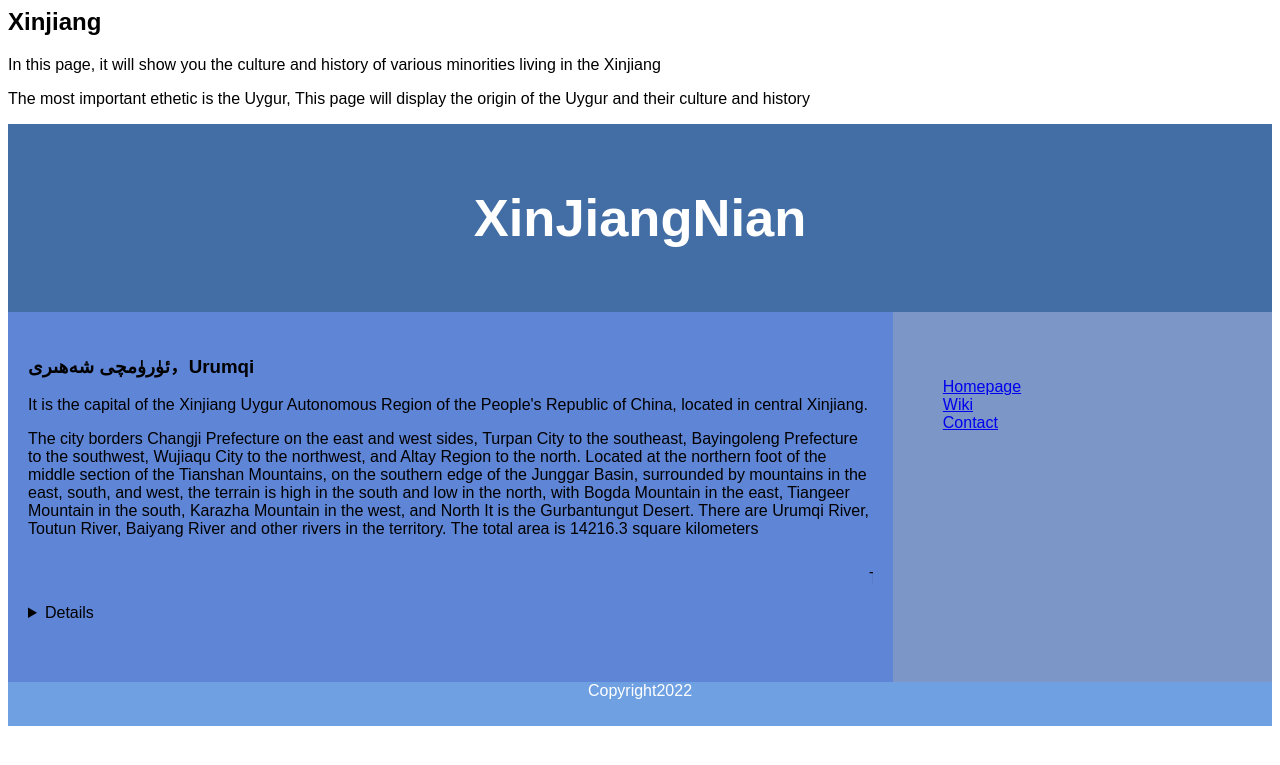
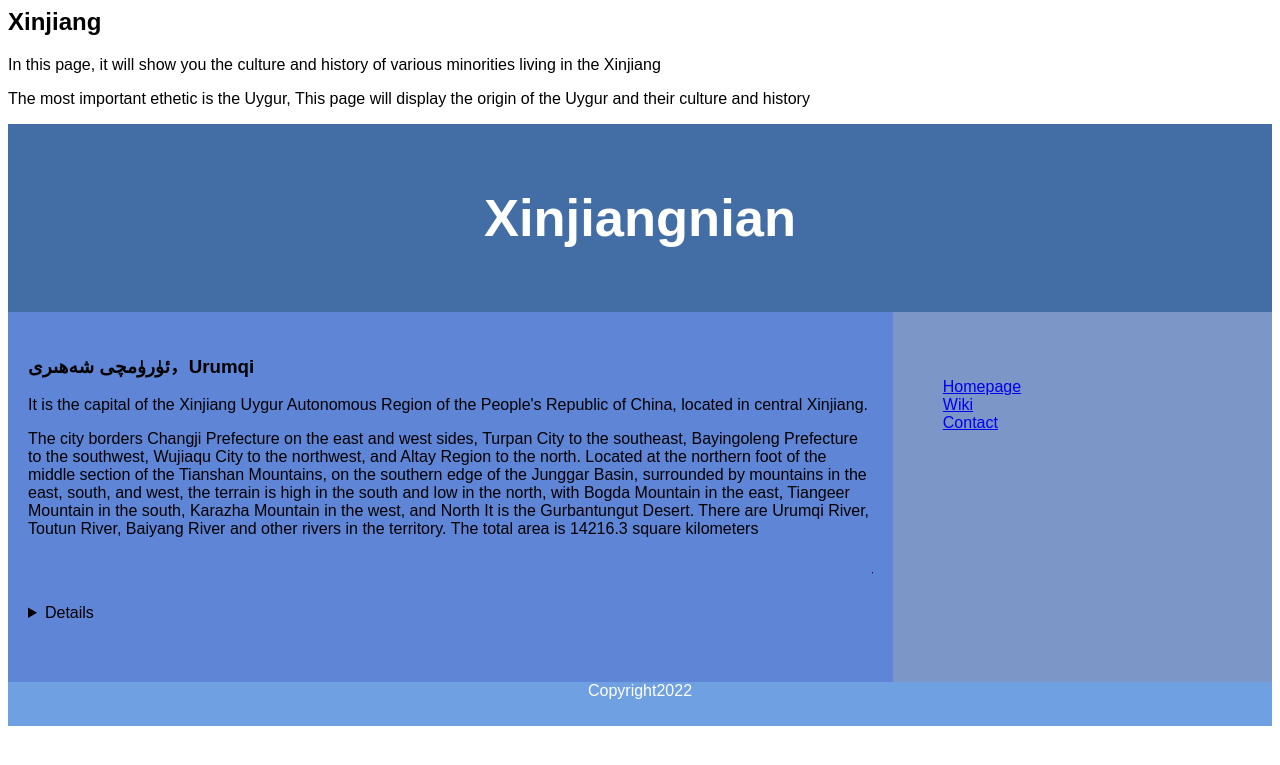
Before and after one commit to malydna/Chinese_Minorities, a Jekyll site: the page built from minorities/Xinjiang.html, in a window 1280 px wide. Shown: the top 765 px of the page. Built offline with Jekyll 4.4.1, drawn with Linux system fonts in a browser that asks for light colours.

```diff
--- a/_layouts/index.html
+++ b/_layouts/index.html
@@ -65,7 +65,7 @@
     <img src="https://www.nationsonline.org/maps/china_provinces_map1200.jpg" alt="China" usemap="#chinamap">
 
     <map name="chinamap">
-    <area shape="poly" coords="213.5, 310.5, 336.5, 245.5, 452.5, 383.5, 346.5, 498.5, 103.5, 525.5, 65.5, 398.5, 184.5, 362.5" alt="Xinjiang" href="{{ site.minorities.Xinjiang }}/Xinjiang">
+    <area shape="poly" coords="213.5, 310.5, 336.5, 245.5, 452.5, 383.5, 346.5, 498.5, 103.5, 525.5, 65.5, 398.5, 184.5, 362.5" alt="Xinjiang" href="{{ site.minorities.Xinjiang }}/xinjiang">
     <area shape="poly" coords="862.5,197.5,962.5,137.5, 964.5, 352.5, 823.5, 425.5, 658.5, 494.5, 543.5, 408.5, 695.5, 412.5, 918.5, 252.5" alt="Inner Mongolia" href="{{ site.minorities.Inner_Mongolia }}/innermongolia">
     <area shape="poly" coords="1011.5, 136.5, 1157.5, 178.5, 1033.5, 412.5, 953.5, 389.5, 1014.5, 338.5, 983.5, 263.5" alt="Manchu" href="{{ site.minorities.Manchu }}/manchu">
     </map>
--- a/minorities/Xinjiang.html
+++ b/minorities/Xinjiang.html
@@ -72,7 +72,7 @@ footer {
 <p>The most important ethetic is the Uygur, This page will display the origin of the Uygur and their culture and history</p>
 
 <header>
-  <h2>XinJiangNian</h2>
+  <h2>Xinjiangnian</h2>
 </header>
 
 <section>
```
